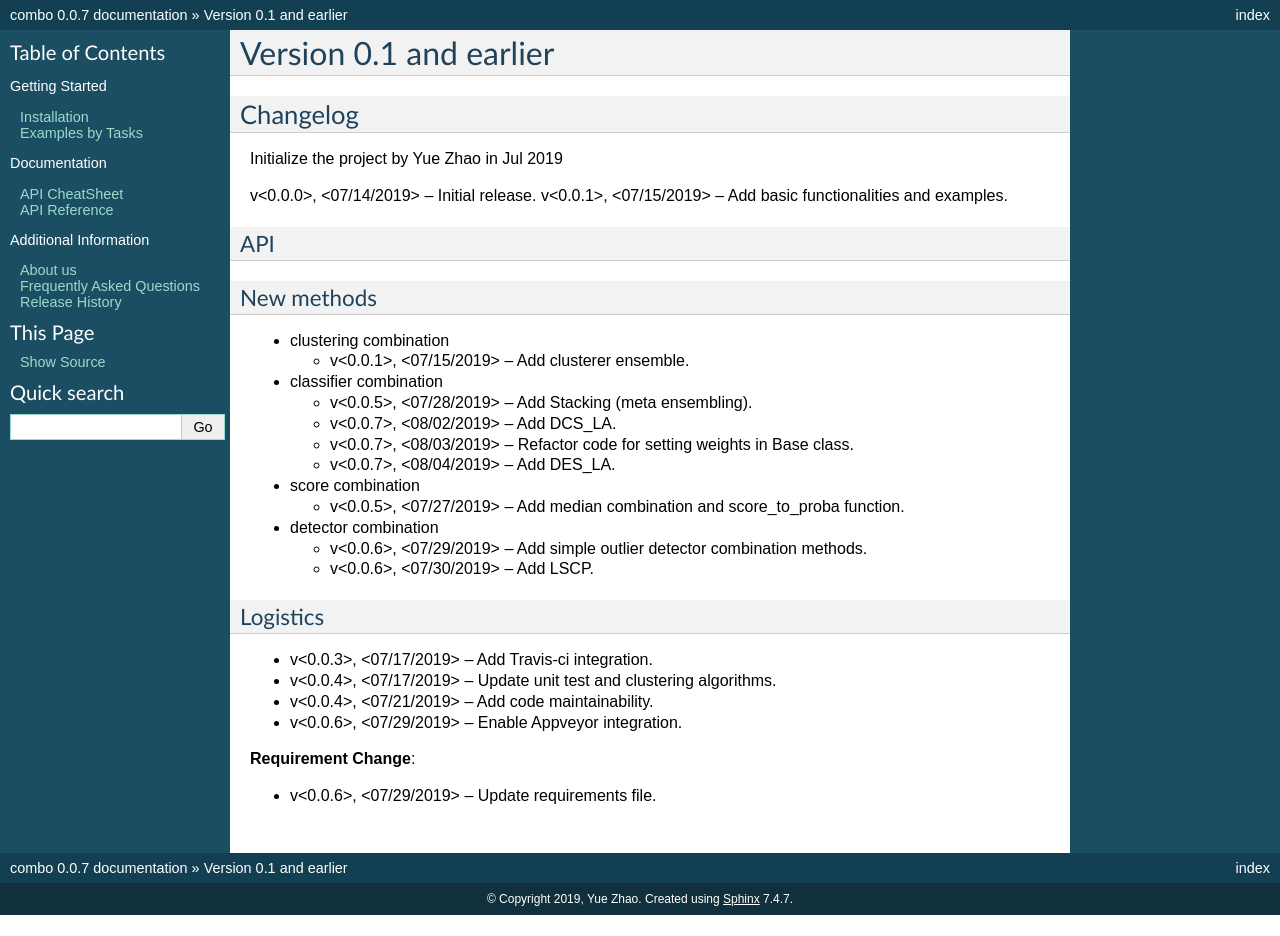
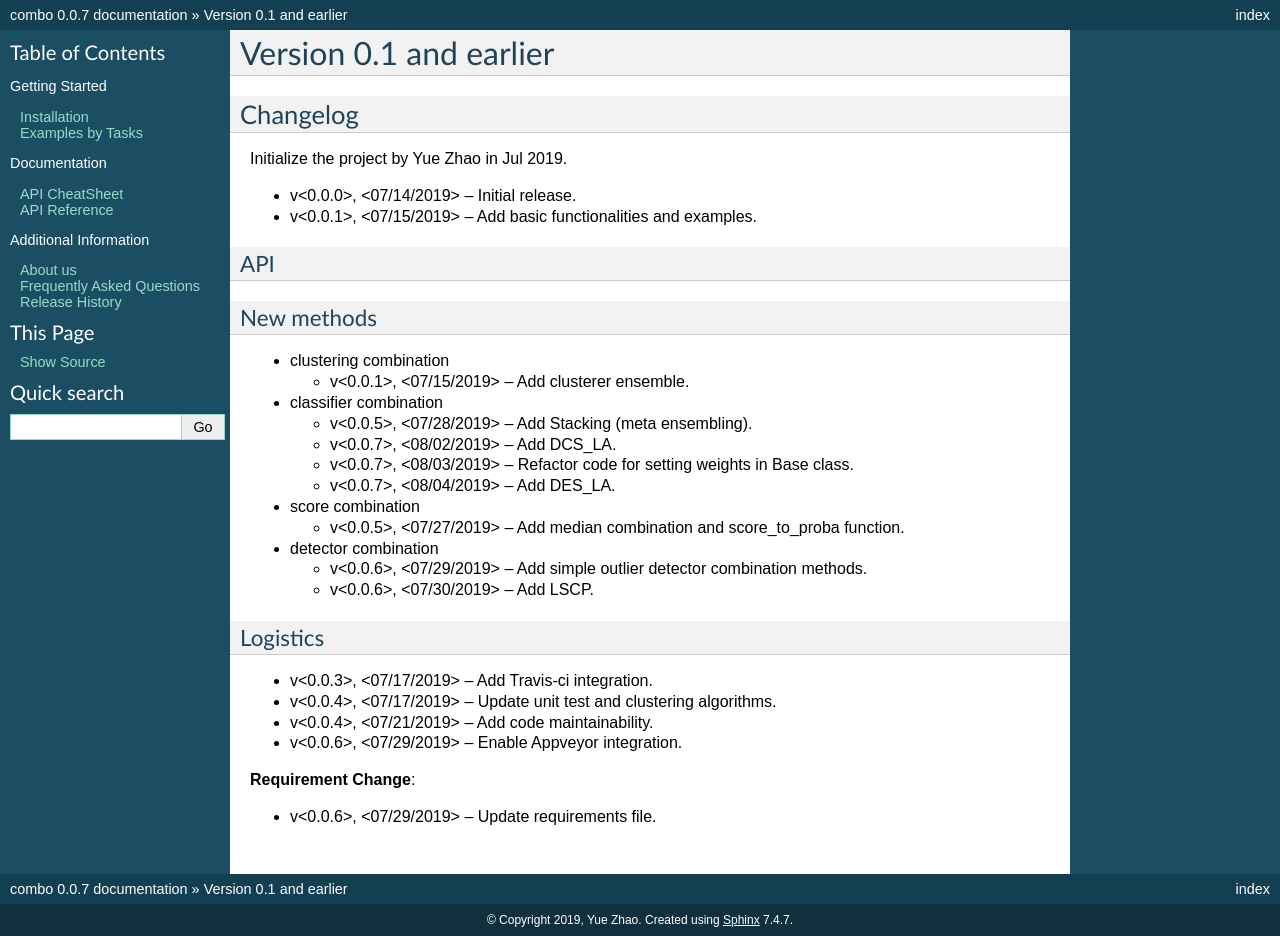
Before and after one commit to yzhao062/combo, a Sphinx documentation site: the page built from docs/changes/v0.1.rst, in a window 1280 px wide. Built offline with Sphinx 7.4.7, drawn with Linux system fonts in a browser that asks for light colours; formulas are drawn with MathJax 3; before the commit the page ends 915 px from its top, so only the background shows below that.

```diff
--- a/docs/changes/v0.1.rst
+++ b/docs/changes/v0.1.rst
@@ -8,10 +8,11 @@
 Changelog
 ---------
 
-Initialize the project by Yue Zhao in Jul 2019
+Initialize the project by Yue Zhao in Jul 2019.
 
-v<0.0.0>, <07/14/2019> -- Initial release.
-v<0.0.1>, <07/15/2019> -- Add basic functionalities and examples.
+* v<0.0.0>, <07/14/2019> -- Initial release.
+
+* v<0.0.1>, <07/15/2019> -- Add basic functionalities and examples.
 
 
 API
```
